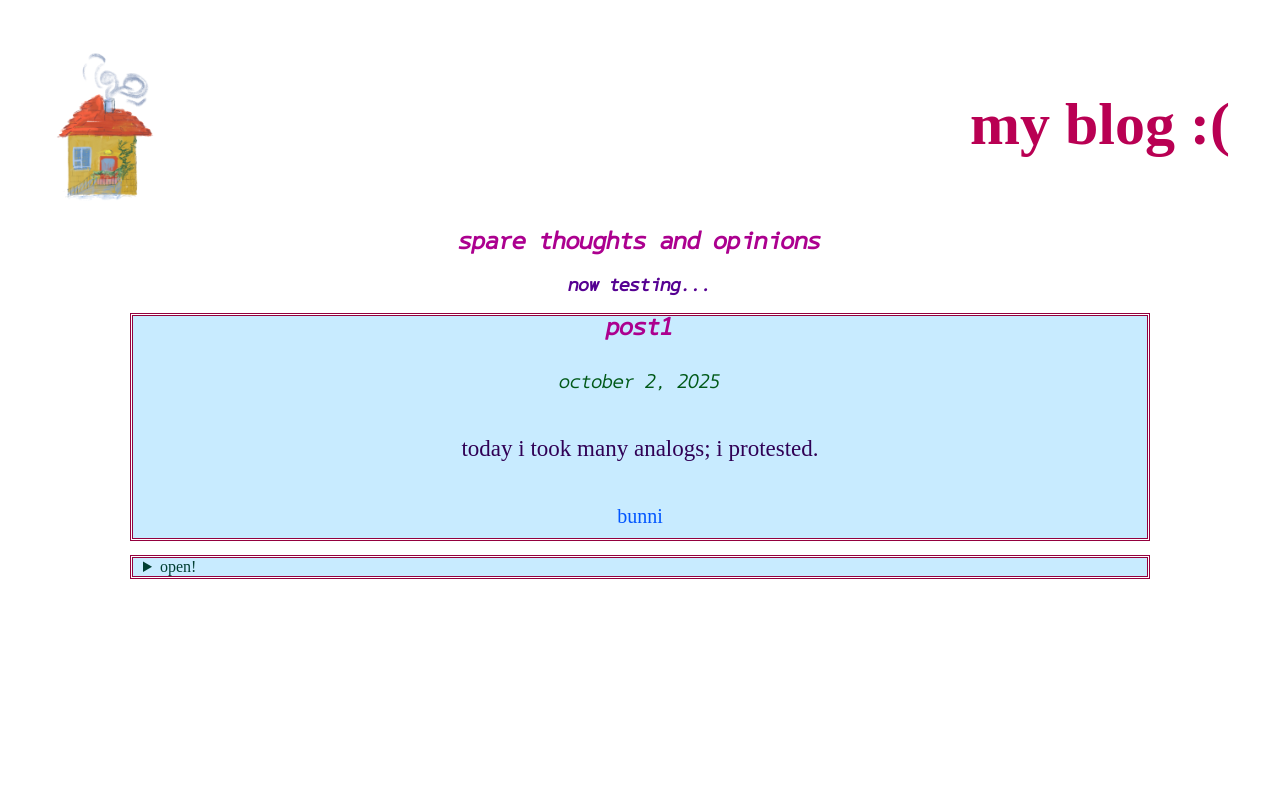
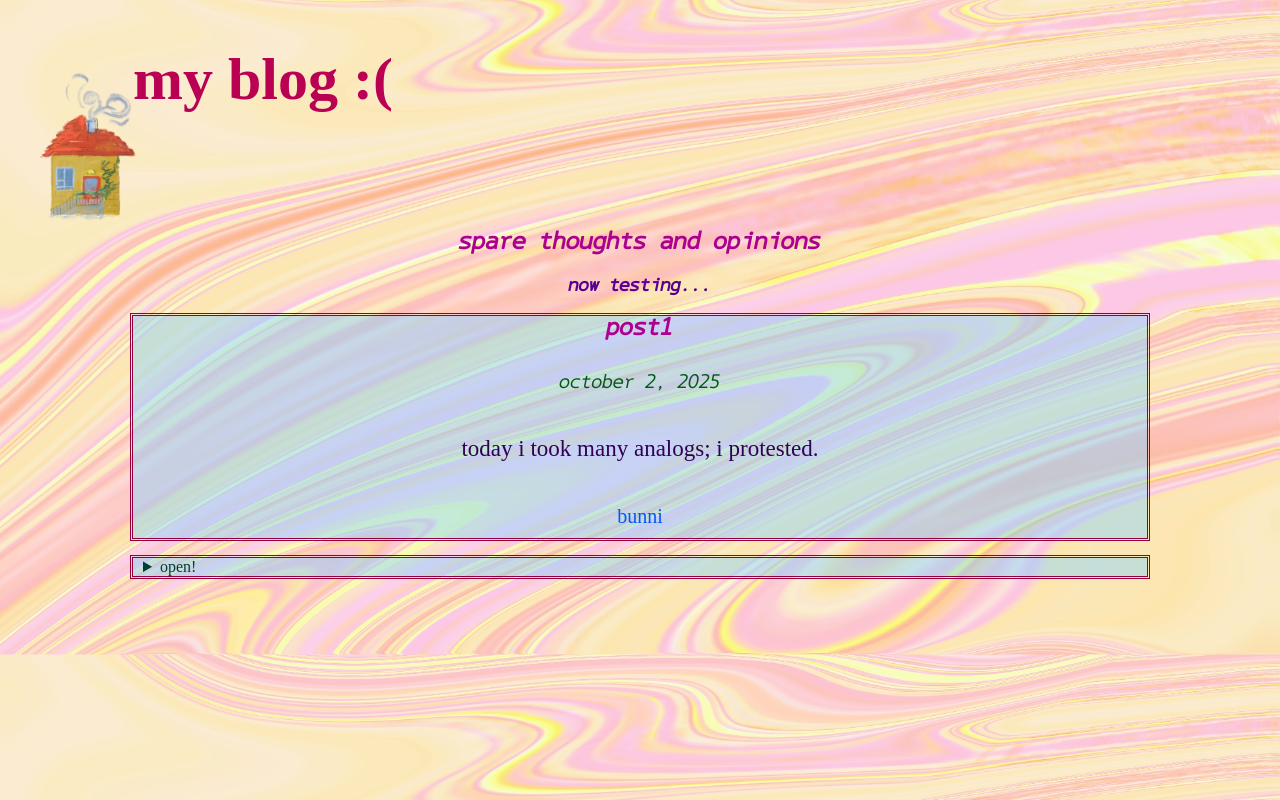
Before and after one commit to benedetta-and/benedetta-and.github.io, a plain HTML site: page blog.html in a window 1280 px wide. Drawn offline with Linux system fonts and the light colour scheme; files whose address does not match are found by name; a web font is replaced by a local one.

Commit message:
i meant spirits: the SPIRITS

```diff
--- a/blogstyle.css
+++ b/blogstyle.css
@@ -29,7 +29,7 @@ body {
         background-size: cover;
         align-items: center;
         background-position: center;
-        background-image: url("bgs/magic?.jpg");
+        background-image: url("bgs/magic.jpg");
         background-repeat: repeat-y;
     }
 
@@ -79,12 +79,18 @@ body {
 
   .page-header {
         display: flex;
-        align-items: center;      /* vertically centers the home icon + title */
-        justify-content: center;  /* centers everything horizontally */
-        gap: 50rem;                /* space between icon and title */
+        text-align: center;      /* vertically centers the home icon + title */
         position: relative;
         margin-top: 2rem;
 }
+
+    .home-button {
+        position: relative;
+        top: 20px;
+        left: 20px;
+
+    }
+
     .home-button img {
         width: 120px;          /* or whatever matches your grid icons */
         height: 160px;
```
Also changed, not shown: bgs/magic.jpg (renamed from bgs/magic?.jpg).
